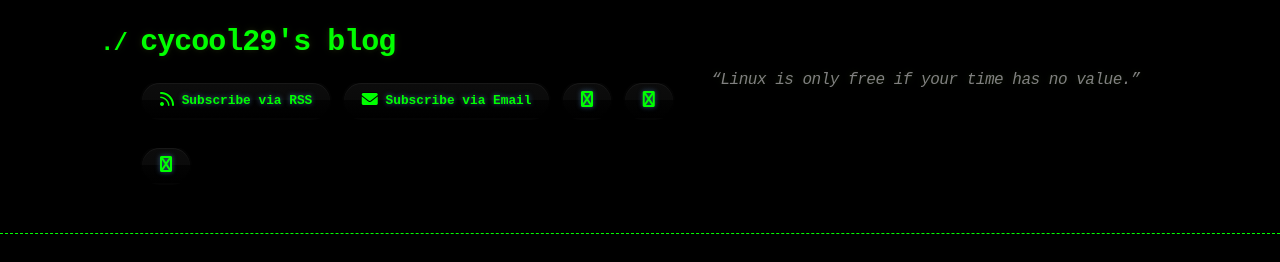
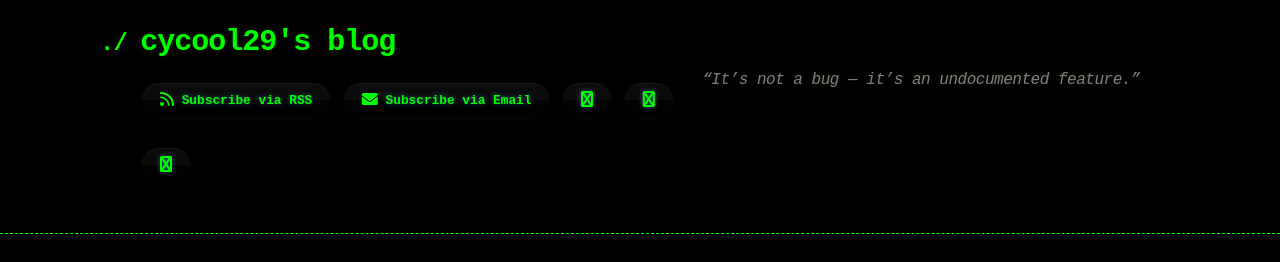
Before and after one commit to cycool29/cycool29.github.io, a Jekyll site: the page built from index.md, in a window 1280 px wide and 900 px high. Shown: the top 262 px of the window. Built offline with Jekyll 4.4.1, drawn with Linux system fonts in a browser that asks for light colours; a style sheet for code colours, icons or effects is not loaded.

Commit message:
Update quotes

```diff
--- a/_config.yml
+++ b/_config.yml
@@ -1,5 +1,5 @@
 title: cycool29's blog
-description: "“Linux is only free if your time has no value.” "
+description: "“It’s not a bug — it’s an undocumented feature.” "
 bio: A high school student. Intermediate in Python, Git, Bash. Learning JavaScript. He/Him. "
 author: cycool29
 url: https://cycool29.github.io
```
